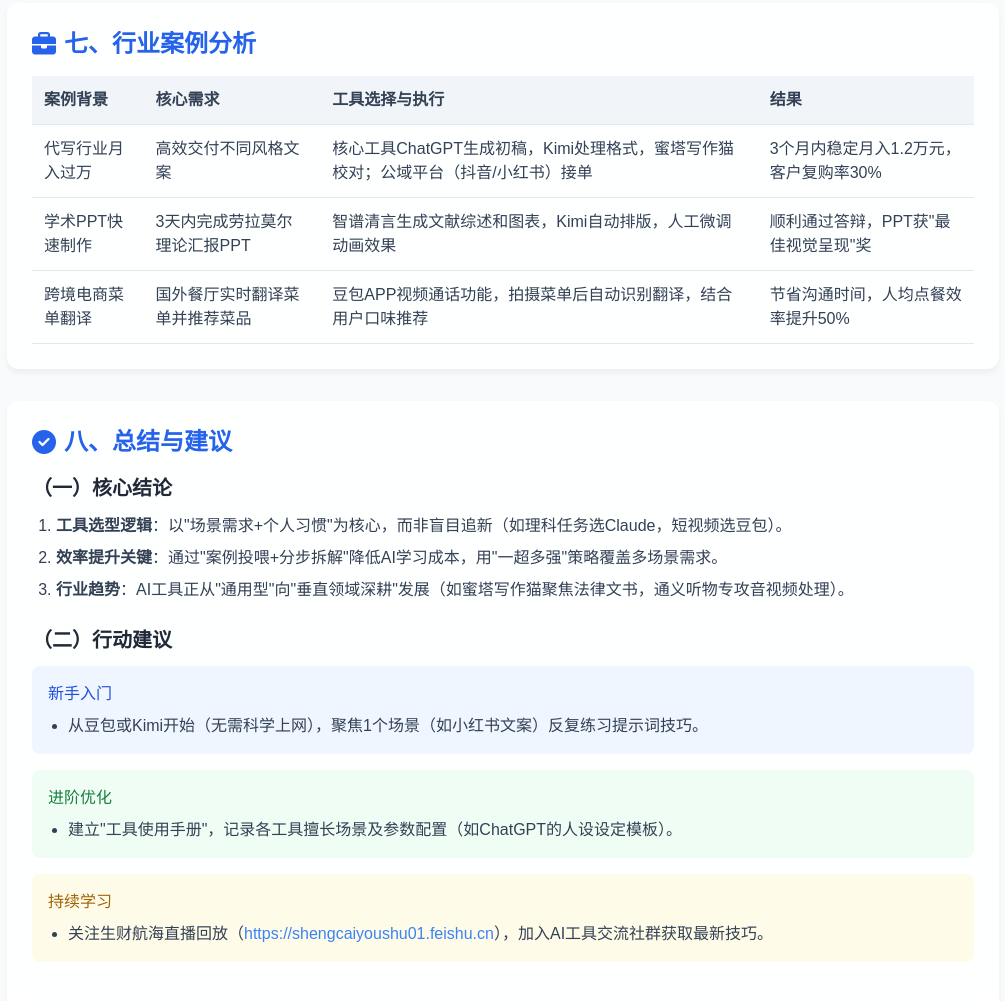
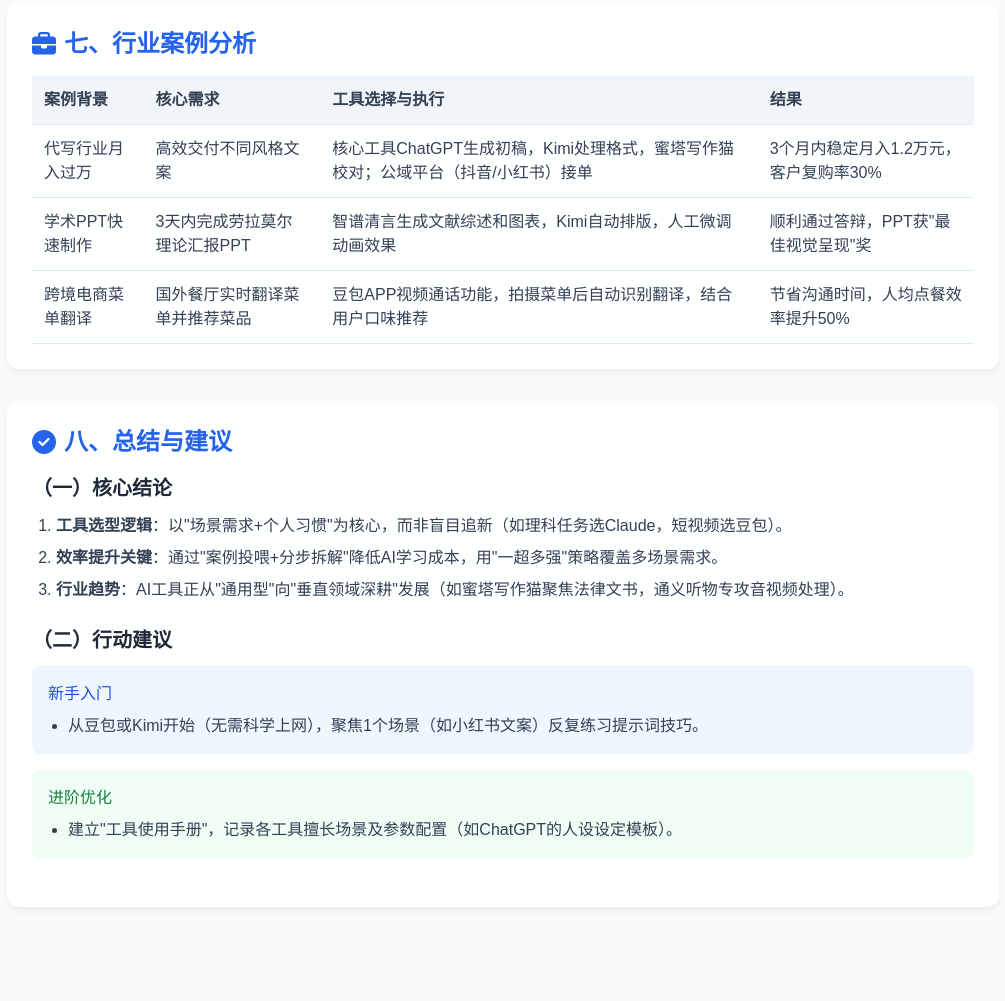
Before and after one commit to heibais1986/improve-executing-ability, a plain HTML site: page ai.html in a window 1280 px wide. Shown: the part 2659-3660 px from the top of the page, without its empty margins (137-1142 px from the left). After the commit the page ends 3630 px from the top, so only its background shows below. Drawn offline with nearby package versions, Linux system fonts and the light colour scheme; a script that the page names is missing.

```diff
--- a/ai.html
+++ b/ai.html
@@ -362,12 +362,6 @@
                     </ul>
                 </div>
 
-                <div class="bg-yellow-50 p-4 rounded-lg">
-                    <h4 class="font-medium text-yellow-700 mb-2">持续学习</h4>
-                    <ul class="list-disc pl-5 space-y-1">
-                        <li>关注生财航海直播回放（<a href="https://shengcaiyoushu01.feishu.cn" class="text-blue-500 hover:text-blue-600">https://shengcaiyoushu01.feishu.cn</a>），加入AI工具交流社群获取最新技巧。</li>
-                    </ul>
-                </div>
             </div>
 
         </div>
```
